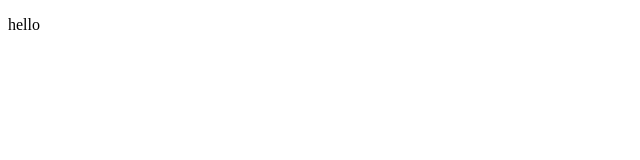
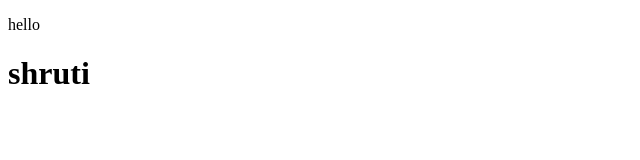
Before and after one commit to Shruti18k/localrepository, a plain HTML site: page index.html in a window 1280 px wide. Shown: the whole page, without its empty margins (0-640 px from the left). Drawn offline with Linux system fonts and the light colour scheme.

Commit message:
add shruti

```diff
--- a/index.html
+++ b/index.html
@@ -7,5 +7,6 @@
 </head>
 <body>
     <p>hello</p>
+    <h1>shruti</h1>
 </body>
 </html>
```
